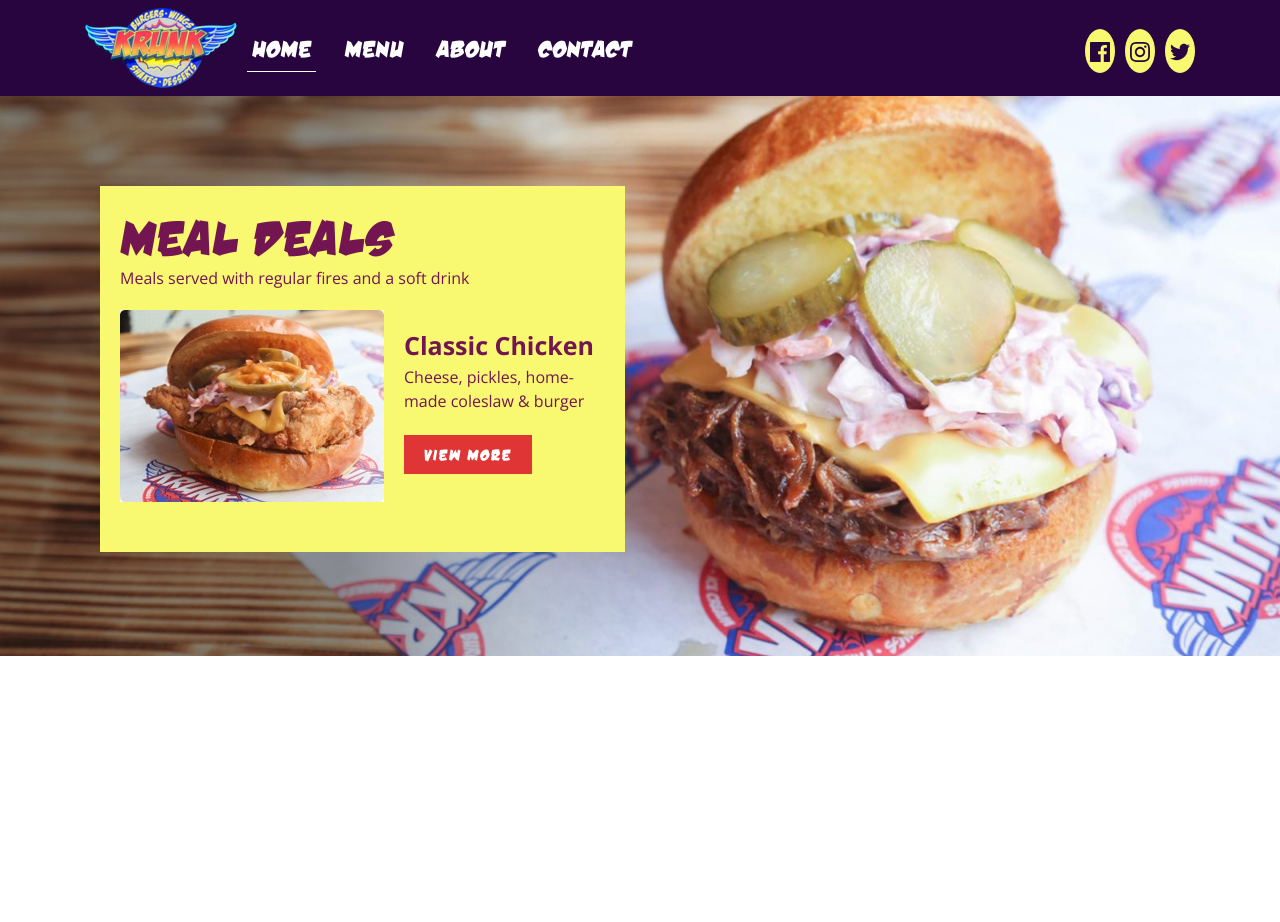
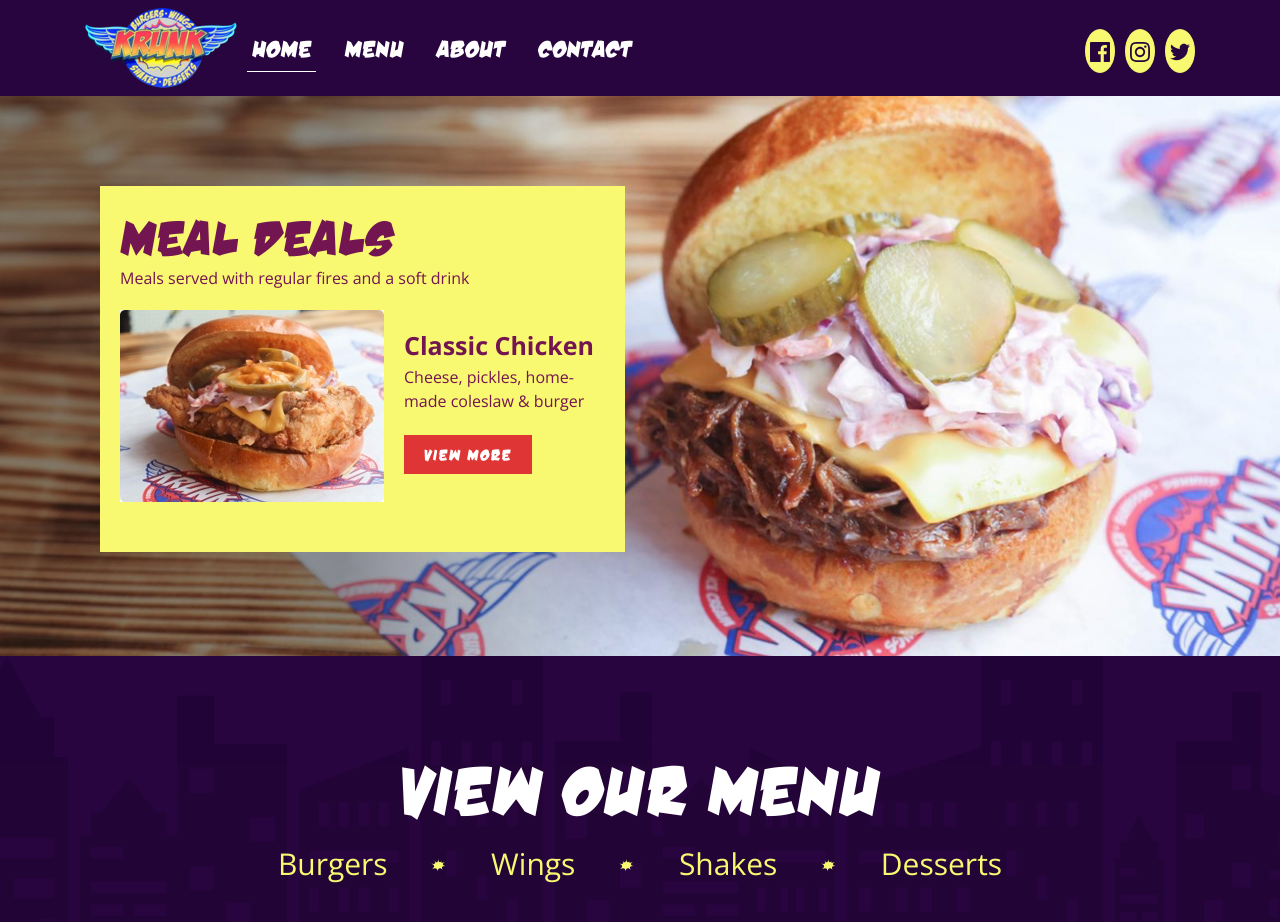
Before and after one commit to iamcstlouis/krunk-burgers-site, a Vue app: page / in a window 1280 px wide. Shown: the top 922 px of the page. Before the commit the page ends 800 px from the top, so only its background shows below. Built offline with nearby package versions, Linux system fonts and the light colour scheme.

Commit message:
Adds footer link separators

```diff
--- a/src/App.vue
+++ b/src/App.vue
@@ -1,6 +1,5 @@
 <template>
   <div id="app">
-
     <nav class="navbar navbar-expand-lg navbar-light">
       <div class="container">
         <router-link to="/" class="navbar-brand" href="#">
@@ -30,19 +29,39 @@
               </router-link>
             </li>
             <li class="nav-item">
-            <router-link to="/menu" class="nav-link" href="#">Menu</router-link>
+              <router-link to="/menu" class="nav-link" href="#"
+                >Menu</router-link
+              >
             </li>
             <li class="nav-item">
-            <router-link to="/about" class="nav-link" href="#">About</router-link>
+              <router-link to="/about" class="nav-link" href="#"
+                >About</router-link
+              >
             </li>
             <li class="nav-item">
-            <router-link to="/contact" class="nav-link" href="#" tabindex="-1" aria-disabled="true">Contact</router-link>
+              <router-link
+                to="/contact"
+                class="nav-link"
+                href="#"
+                tabindex="-1"
+                aria-disabled="true"
+                >Contact</router-link
+              >
             </li>
           </ul>
           <ul class="navbar-nav socials">
             <li class="nav-item">
-            <a class="nav-link social-facebook" href="https://facebook.com/" target="_blank">
-              <svg xmlns="http://www.w3.org/2000/svg" width="24" height="24" viewBox="0 0 24 24">
+              <a
+                class="nav-link social-facebook"
+                href="https://facebook.com/"
+                target="_blank"
+              >
+                <svg
+                  xmlns="http://www.w3.org/2000/svg"
+                  width="24"
+                  height="24"
+                  viewBox="0 0 24 24"
+                >
                   <path
                     d="M22.675 0h-21.35c-.732 0-1.325.593-1.325 1.325v21.351c0 .731.593 1.324 1.325 1.324h11.495v-9.294h-3.128v-3.622h3.128v-2.671c0-3.1 1.893-4.788 4.659-4.788 1.325 0 2.463.099 2.795.143v3.24l-1.918.001c-1.504 0-1.795.715-1.795 1.763v2.313h3.587l-.467 3.622h-3.12v9.293h6.116c.73 0 1.323-.593 1.323-1.325v-21.35c0-.732-.593-1.325-1.325-1.325z"
                   />
@@ -50,8 +69,17 @@
               </a>
             </li>
             <li class="nav-item">
-            <a class="nav-link social-instagram" href="https://instagram.com/" target="_blank">
-              <svg xmlns="http://www.w3.org/2000/svg" width="24" height="24" viewBox="0 0 24 24">
+              <a
+                class="nav-link social-instagram"
+                href="https://instagram.com/"
+                target="_blank"
+              >
+                <svg
+                  xmlns="http://www.w3.org/2000/svg"
+                  width="24"
+                  height="24"
+                  viewBox="0 0 24 24"
+                >
                   <path
                     d="M12 2.163c3.204 0 3.584.012 4.85.07 3.252.148 4.771 1.691 4.919 4.919.058 1.265.069 1.645.069 4.849 0 3.205-.012 3.584-.069 4.849-.149 3.225-1.664 4.771-4.919 4.919-1.266.058-1.644.07-4.85.07-3.204 0-3.584-.012-4.849-.07-3.26-.149-4.771-1.699-4.919-4.92-.058-1.265-.07-1.644-.07-4.849 0-3.204.013-3.583.07-4.849.149-3.227 1.664-4.771 4.919-4.919 1.266-.057 1.645-.069 4.849-.069zm0-2.163c-3.259 0-3.667.014-4.947.072-4.358.2-6.78 2.618-6.98 6.98-.059 1.281-.073 1.689-.073 4.948 0 3.259.014 3.668.072 4.948.2 4.358 2.618 6.78 6.98 6.98 1.281.058 1.689.072 4.948.072 3.259 0 3.668-.014 4.948-.072 4.354-.2 6.782-2.618 6.979-6.98.059-1.28.073-1.689.073-4.948 0-3.259-.014-3.667-.072-4.947-.196-4.354-2.617-6.78-6.979-6.98-1.281-.059-1.69-.073-4.949-.073zm0 5.838c-3.403 0-6.162 2.759-6.162 6.162s2.759 6.163 6.162 6.163 6.162-2.759 6.162-6.163c0-3.403-2.759-6.162-6.162-6.162zm0 10.162c-2.209 0-4-1.79-4-4 0-2.209 1.791-4 4-4s4 1.791 4 4c0 2.21-1.791 4-4 4zm6.406-11.845c-.796 0-1.441.645-1.441 1.44s.645 1.44 1.441 1.44c.795 0 1.439-.645 1.439-1.44s-.644-1.44-1.439-1.44z"
                   />
@@ -59,8 +87,17 @@
               </a>
             </li>
             <li class="nav-item">
-            <a class="nav-link social-twitter" href="https://twitter.com/" target="_blank">
-              <svg xmlns="http://www.w3.org/2000/svg" width="24" height="24" viewBox="0 0 24 24">
+              <a
+                class="nav-link social-twitter"
+                href="https://twitter.com/"
+                target="_blank"
+              >
+                <svg
+                  xmlns="http://www.w3.org/2000/svg"
+                  width="24"
+                  height="24"
+                  viewBox="0 0 24 24"
+                >
                   <path
                     d="M24 4.557c-.883.392-1.832.656-2.828.775 1.017-.609 1.798-1.574 2.165-2.724-.951.564-2.005.974-3.127 1.195-.897-.957-2.178-1.555-3.594-1.555-3.179 0-5.515 2.966-4.797 6.045-4.091-.205-7.719-2.165-10.148-5.144-1.29 2.213-.669 5.108 1.523 6.574-.806-.026-1.566-.247-2.229-.616-.054 2.281 1.581 4.415 3.949 4.89-.693.188-1.452.232-2.224.084.626 1.956 2.444 3.379 4.6 3.419-2.07 1.623-4.678 2.348-7.29 2.04 2.179 1.397 4.768 2.212 7.548 2.212 9.142 0 14.307-7.721 13.995-14.646.962-.695 1.797-1.562 2.457-2.549z"
                   />
@@ -73,13 +110,26 @@
     </nav>
     <router-view />
 
-    <!-- Top Nav -->
-    <!-- <TopNav /> -->
-    <!-- Hero Image -->
-    <!-- <HomePageHero /> -->
-
-    <!-- Footer -->
-    <!-- <Footer /> -->
+    <footer>
+        <div class="view-our-menu">
+            <router-link to="/" class="menu-link">
+                View Our Menu
+            </router-link>
+        </div>
+        <div class="footer-nav">
+            <div class="content-wrapper">
+                <div class="links">
+                    <router-link to="/burgers">Burgers</router-link>
+                    <span><img src="./assets/icn_footer_menu_bang.svg" alt="" class="separator"></span>
+                    <router-link to="/wings">Wings</router-link>
+                    <span><img src="./assets/icn_footer_menu_bang.svg" alt="" class="separator"></span>
+                    <router-link to="/shakes">Shakes</router-link>
+                    <span><img src="./assets/icn_footer_menu_bang.svg" alt="" class="separator"></span>
+                    <router-link to="/desserts">Desserts</router-link>
+                </div>
+            </div>
+        </div>
+    </footer>
   </div>
 </template>
 
@@ -120,6 +170,10 @@ a {
   }
 }
 
+// ----------------------------------------------------------------
+//                  Top Nav
+// ----------------------------------------------------------------
+
 .navbar {
   background: #290540;
 
@@ -143,10 +197,10 @@ a {
     li {
       a {
         color: #fff !important;
-        font-family: 'dnk';
+        font-family: "dnk";
 
         &:hover {
-          color: #F9F871;
+          color: #f9f871;
         }
       }
 
@@ -191,7 +245,7 @@ a {
     }
 
     a {
-      background: #F9F871;
+      background: #f9f871;
       padding: 1rem;
       border-radius: 50%;
 
@@ -206,4 +260,55 @@ a {
     }
   }
 }
+
+// ----------------------------------------------------------------
+//                  Footer
+// ----------------------------------------------------------------
+
+footer {
+     background: #290540 url('./assets/bg-buildings.svg') bottom center;
+     background-repeat: no-repeat;
+     background-size: cover;
+     padding: 8rem 0 5rem 0;
+
+    .view-our-menu {
+        a {
+            font-family: "dnk";
+            font-size: 4rem;
+            color: #fff;
+            text-decoration: none;
+
+            &:hover {
+                text-decoration: none;
+            }
+
+            @media (min-width: 768px) {
+                font-size: 7rem;
+            }
+        }
+    }
+
+    .footer-nav {
+
+        .links {
+            display: flex;
+            justify-content: space-around;
+            align-items: center;
+
+            @media (min-width: 768px) {
+                width: 60%;
+                margin: 0 auto;
+
+                a {
+                    font-size: 3rem;
+                }
+            }
+
+        a {
+            color: #F9F871;
+            // font-size: 3rem;
+        }
+        }
+    }
+}
 </style>
--- a/src/components/HomePageHero.vue
+++ b/src/components/HomePageHero.vue
@@ -9,7 +9,10 @@
             <span>Meals served with regular fires and a soft drink</span>
             <!-- </div> -->
             <div class="featured-meal">
-                            <img src="./../assets/homepage/krunk-chicken-flamer-burger.jpg" alt="Krunk's Chicken Flamer Burger">
+              <img
+                src="./../assets/homepage/krunk-chicken-flamer-burger.jpg"
+                alt="Krunk's Chicken Flamer Burger"
+              />
               <div class="featured-meal-info">
                 <h2 class="featured-meal-name">Classic Chicken</h2>
                 <p class="featured-meal-desc">
@@ -36,9 +39,8 @@ export default {
 </script>
 
 <style lang="scss" scoped>
-
 .hero-img {
-    background-image: url('./../assets/homepage/krunk-sloppy-joe-burger2.jpg');
+  background-image: url("./../assets/homepage/krunk-sloppy-joe-burger2.jpg");
   background-size: cover;
   background-position: right;
   background-repeat: no-repeat;
@@ -61,7 +63,7 @@ export default {
       align-items: center;
 
       .content {
-                background: #F9F871;
+        background: #f9f871;
         // padding: 2rem;
         padding: 2rem 2rem 5rem 2rem;
         margin-top: 9rem;
@@ -83,7 +85,8 @@ export default {
           font-weight: 700;
         }
 
-                span, p {
+        span,
+        p {
           color: #731550;
         }
 
@@ -121,10 +124,7 @@ export default {
           }
         }
       }
-
-        }
-
     }
   }
-
+}
 </style>
```
Also changed, not shown: src/assets/icn_footer_menu_bang.svg (added). Lines whose indentation alone changed are shown as unchanged.
